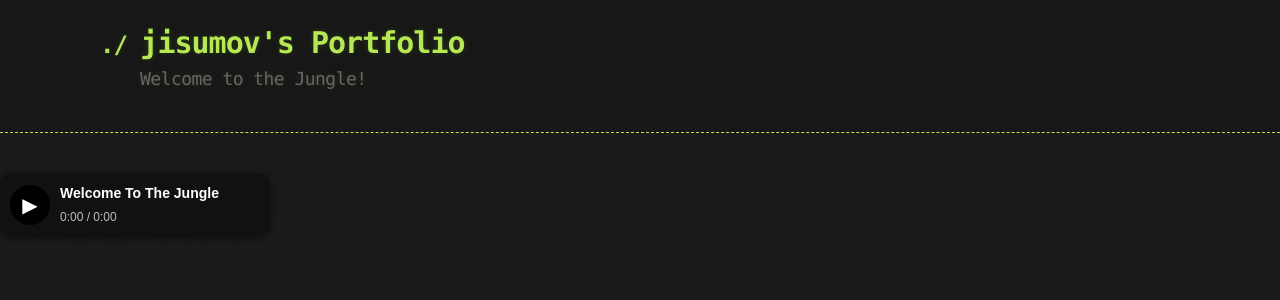
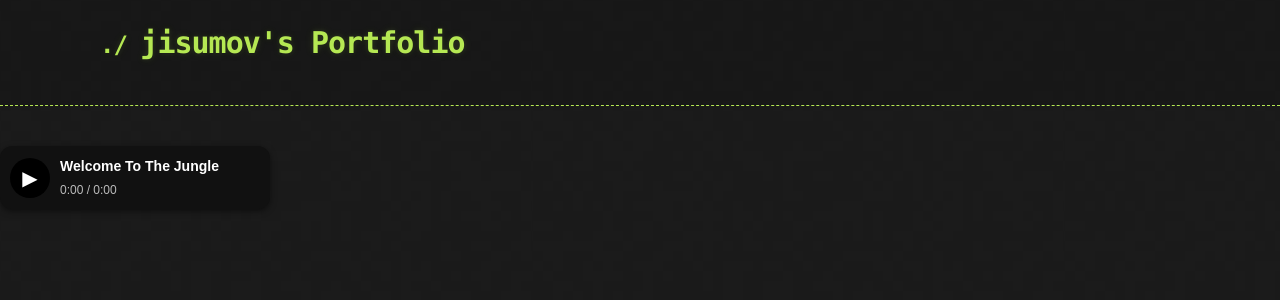
Before and after one commit to jisumov/jisumov.github.io, a Jekyll site: the page built from projects/diggy-diggy-soc/index.md, in a window 1280 px wide. Shown: the top 300 px of the page. Built offline with Jekyll 4.4.1, drawn with Linux system fonts in a browser that asks for light colours; the repository's description, which GitHub fills in, is left out.

Commit message:
feat: remove description

```diff
--- a/_config.yml
+++ b/_config.yml
@@ -1,3 +1,2 @@
 title: jisumov's Portfolio
-description: Welcome to the Jungle!
 theme: jekyll-theme-hacker
```
